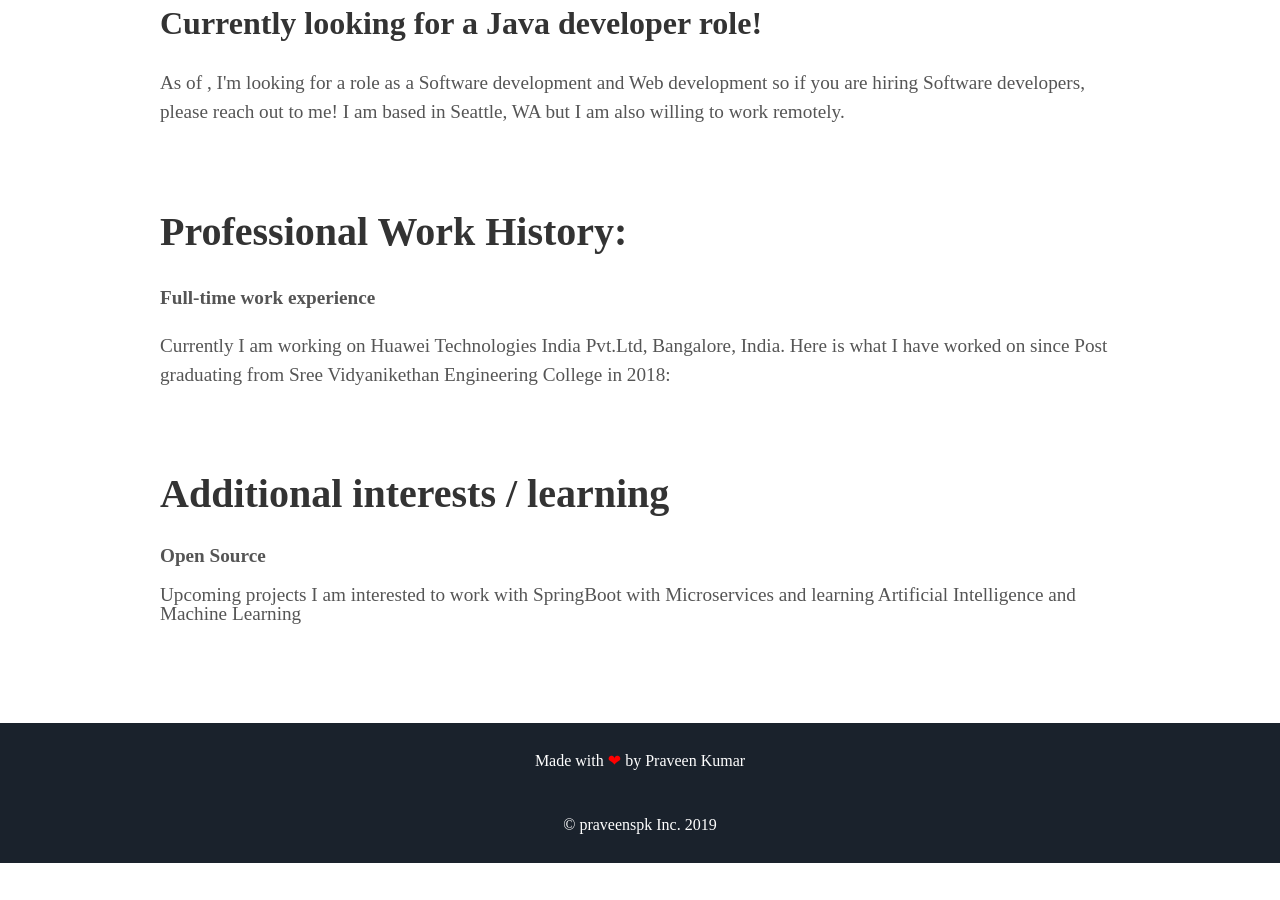
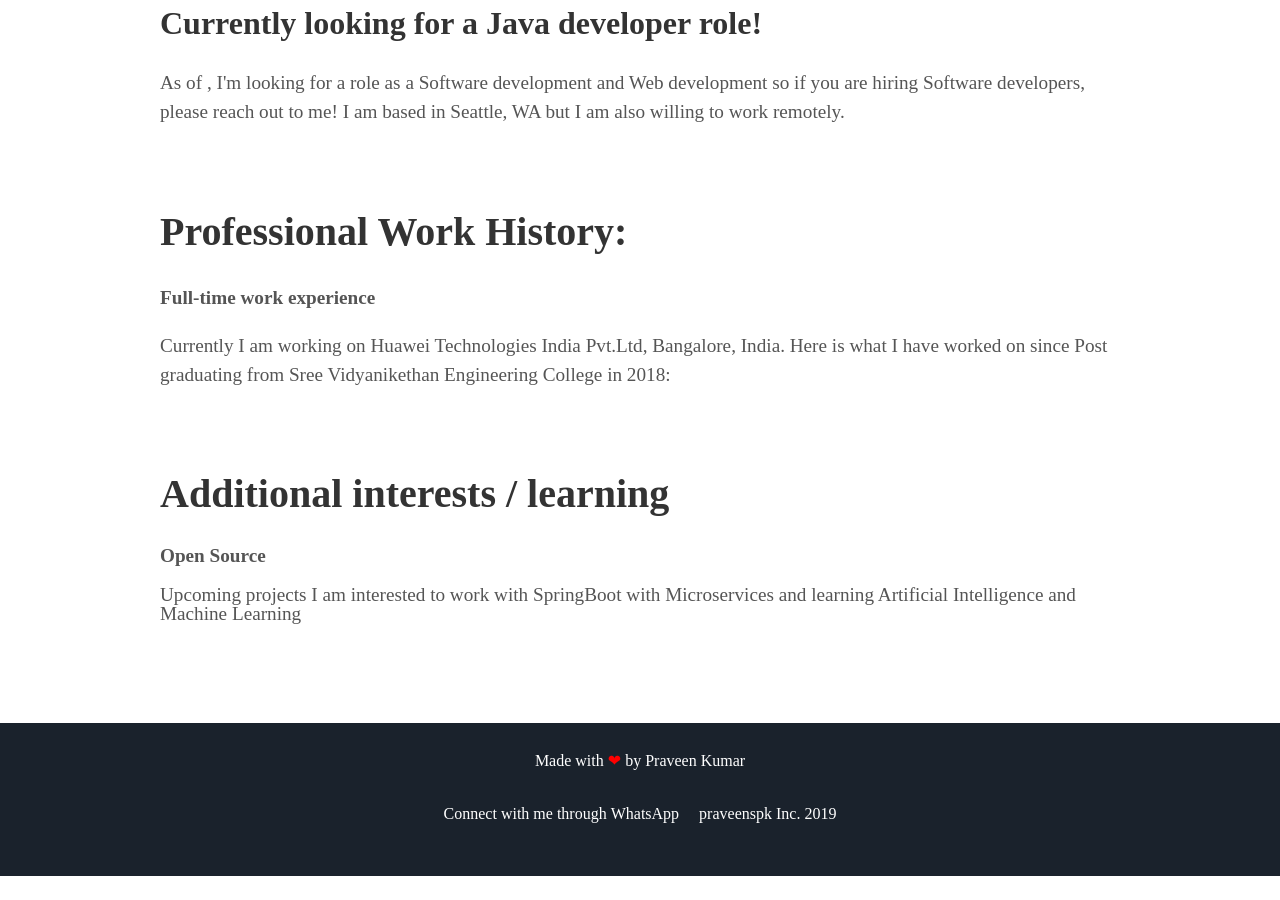
Before and after one commit to praveenspk/praveenspk.github.io, a Jekyll site: the page built from index.html, in a window 1280 px wide and 900 px high, scrolled down 2935 px. Built offline with Jekyll 4.4.1, drawn with Linux system fonts in a browser that asks for light colours; some web fonts are replaced; before the commit the page ends 3798 px from its top, so only the background shows below that.

Commit message:
Update footer.html

```diff
--- a/_includes/footer.html
+++ b/_includes/footer.html
@@ -1,7 +1,7 @@
 <footer class="footer">
     <!-- <p>&copy; {{ site.username }}</p> -->
     <p>Made with<span class="love"> ❤ </span> by <a href="https://github.com/praveenspk">Praveen Kumar</a></p>
-    <p>     <a aria-label="My WhatsApp" target="_blank" href="https://wa.me/919490137902/?text=Hello"><i class="icon fa fa-whatsapp-square" aria-hidden="true"></i></a>
+    <p>     <a aria-label="My WhatsApp" target="_blank" href="https://wa.me/919490137902/?text=Hello"><i class="icon fa fa-whatsapp-square" aria-hidden="true">Connect with me through WhatsApp</a>
     <br> © praveenspk Inc. 2019
     </p>
 </footer>
```
